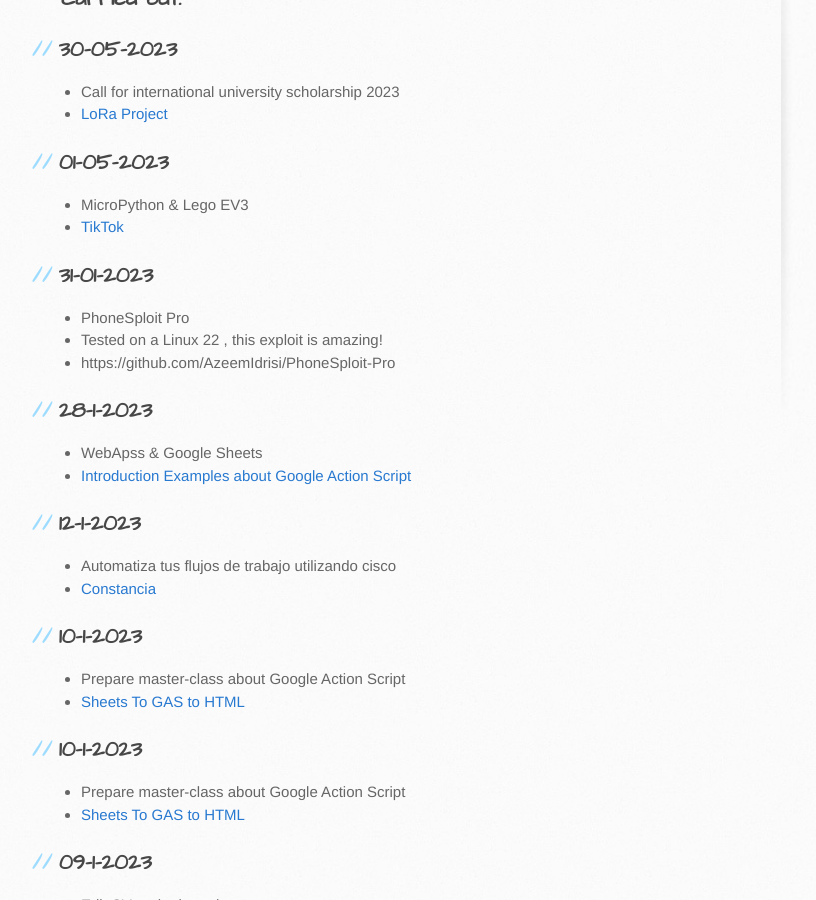
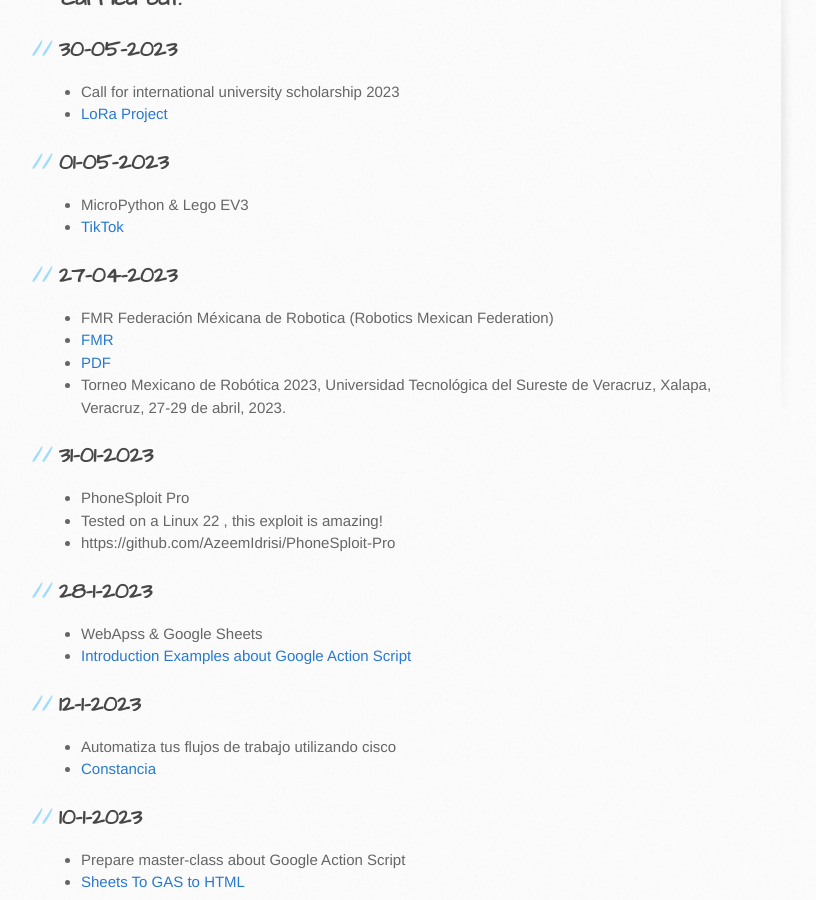
Before and after one commit to luisreylara/luisreylara.github.io, a Jekyll site: the page built from docs/another-page.md, in a window 1280 px wide and 900 px high, scrolled down 326 px. Shown: the whole window, without its empty margins (109-925 px from the left). Built offline with Jekyll 4.4.1, drawn with Linux system fonts in a browser that asks for light colours.

Commit message:
Update another-page.md

```diff
--- a/docs/another-page.md
+++ b/docs/another-page.md
@@ -11,6 +11,12 @@ layout: default
 ## 01-05-2023
 * MicroPython & Lego EV3
 * [TikTok ](https://tiktok/@larkeducation)
+
+## 27-04-2023
+* FMR Federación Méxicana de Robotica (Robotics Mexican Federation)
+* [FMR ](https://femexrobotica.org/eventos)
+* [PDF ](https://femexrobotica.org/eventos)
+* Torneo Mexicano de Robótica 2023, Universidad Tecnológica del Sureste de Veracruz, Xalapa, Veracruz, 27-29 de abril, 2023.
 
 ## 31-01-2023
 * PhoneSploit Pro
```
